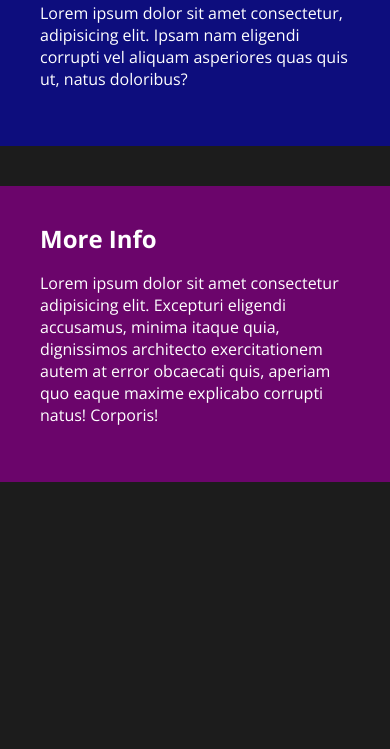
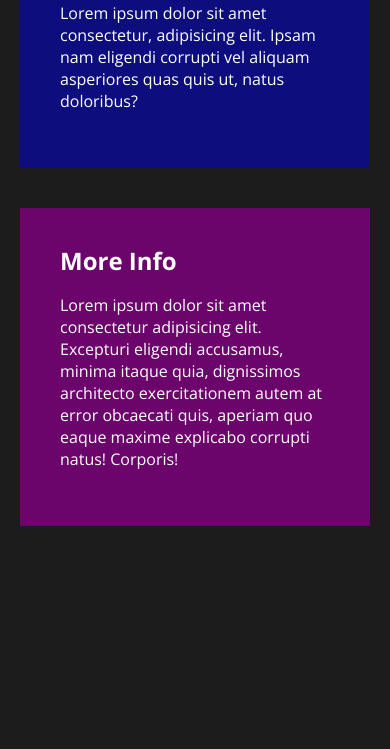
Before and after one commit to TommyTranT/sass-beginner, a plain HTML site: page index.html in a window 390 px wide. Shown: the part 95-844 px from the top of the page. Drawn offline with nearby package versions, Linux system fonts and the light colour scheme.

Commit message:
Update: padding for mobile grid

```diff
--- a/app/scss/layout/_grid.scss
+++ b/app/scss/layout/_grid.scss
@@ -3,9 +3,9 @@
   grid-template-columns: 1fr;
   grid-template-rows: auto auto; // row is as big as the content contained
   gap: 40px;
-  max-width: 1000px; // prevents grid from over spreading on bigger screens
-  margin-left: auto; // centers grid
-  margin-right: auto;
+  // max-width: 1000px; // prevents grid from over spreading on bigger screens
+  width: min(100% - 40px, 1000px); // grid width 100% of viewport width with 20 px on each side but no bigger than 1000px
+  margin-inline: auto; //  left right = auto
 
   @media (min-width: 900px) {
     grid-template-columns: 2fr 1fr; // first column is 2 times the size of the second column
```
Also changed, not shown: index.html (+1 -0 lines), dist/style.css, 1 other file.
